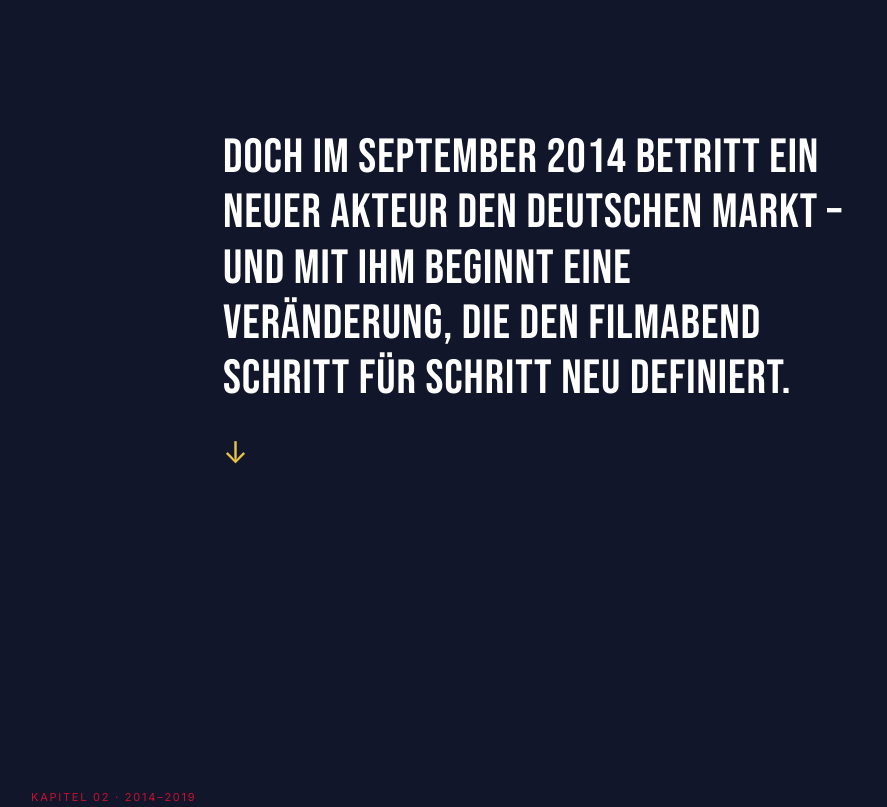
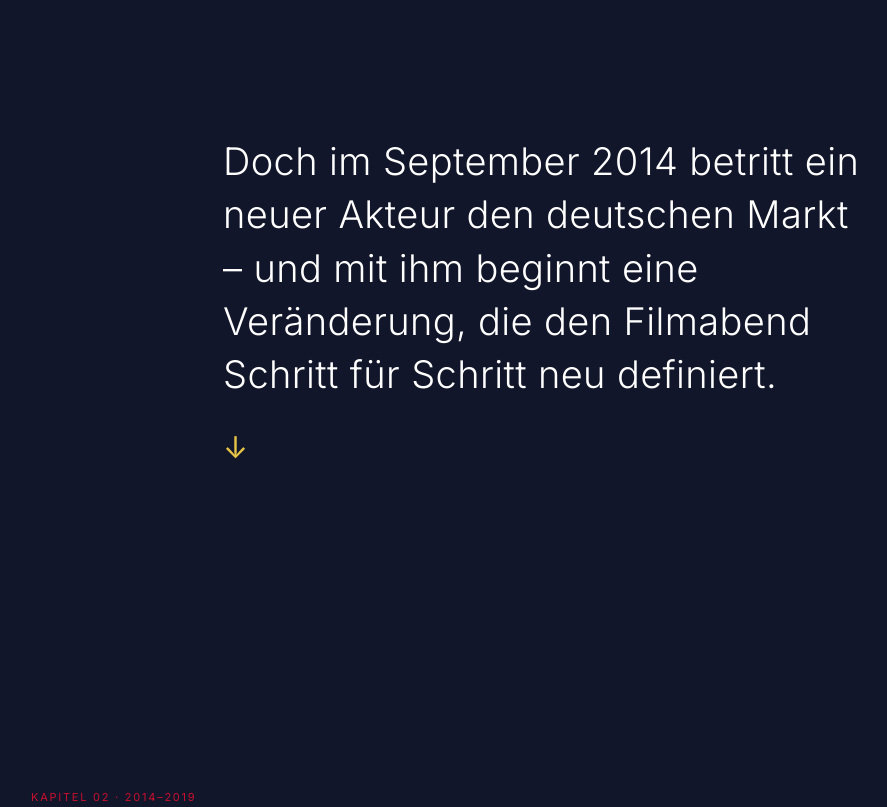
Before and after one commit to mailyne-ui/filmabend-website, a plain HTML site: page index.html in a window 1280 px wide. Shown: the part 1840-2647 px from the top of the page, without its empty margins (97-984 px from the left). Drawn offline with nearby package versions, Linux system fonts and the light colour scheme.

Commit message:
Cliffhanger-Schrift angepasst

```diff
--- a/css/style.css
+++ b/css/style.css
@@ -198,11 +198,12 @@ body {
 }
 
 .cliffhanger-title {
-  font-family: 'Bebas Neue', sans-serif;
-  font-size: clamp(28px, 4.2vw, 48px);
+  font-family: 'Inter', sans-serif;
+  font-size: clamp(22px, 3.2vw, 38px);
+  font-weight: 300;
   color: var(--weiss);
-  line-height: 1.15;
-  letter-spacing: 0.02em;
+  line-height: 1.4;
+  letter-spacing: 0.01em;
   margin-bottom: 28px;
 }
 
```
Also changed, not shown: 2 other files.
